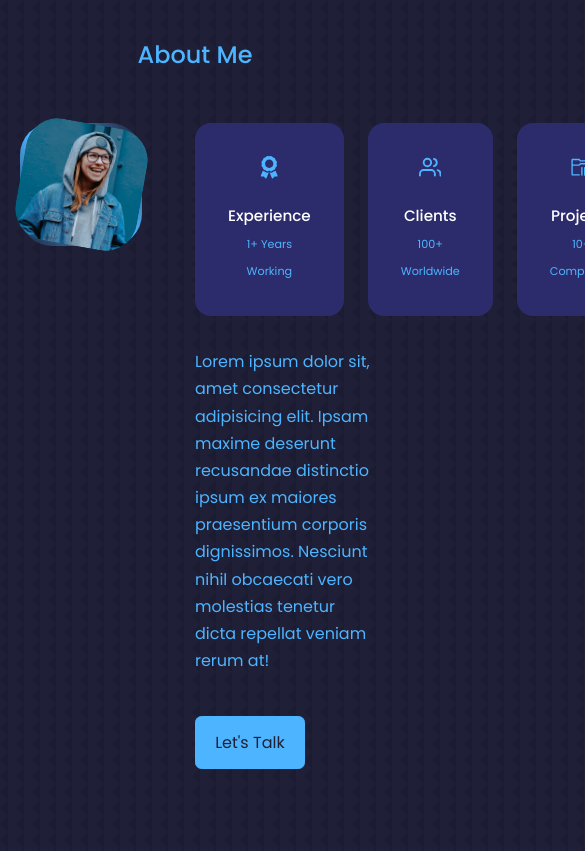
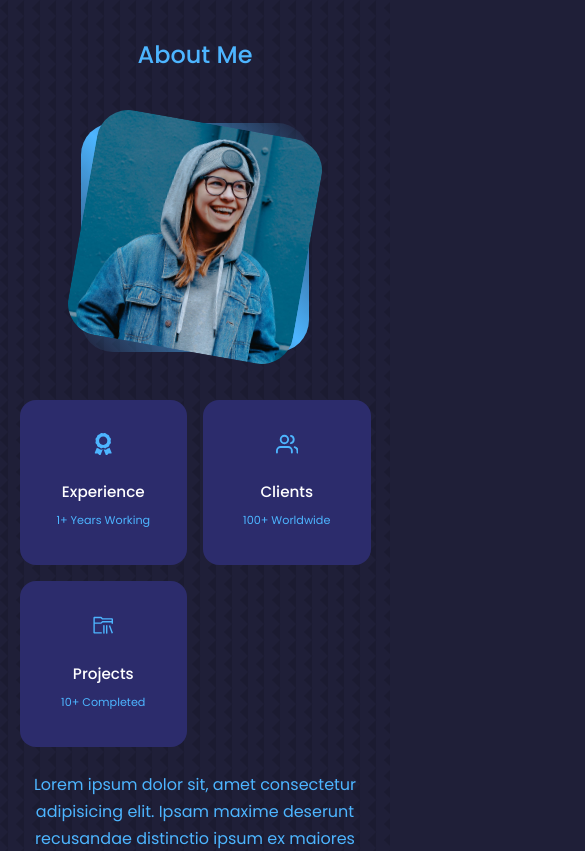
Before and after one commit to Praful-patil/react-portfolio-1, a React (Create React App) app: page / in a window 390 px wide. Shown: the part 960-1811 px from the top of the page, 585 px wide, since content can reach past the window. Built offline with nearby package versions, Linux system fonts and the light colour scheme.

Commit message:
About Css Update

```diff
--- a/src/components/about/about.css
+++ b/src/components/about/about.css
@@ -53,3 +53,35 @@
     margin: 2rem 0 2.6rem;
     color: var(--color-primary);
 }
+/* ===================== MEDIA QUERIES (MEDIUM DEVICES) ===================== */
+@media screen and (max-width:1024px){
+   .about__container{
+    grid-template-columns: 1fr;
+    gap: 0;
+   }
+   .about__me{
+    width: 50%;
+    margin: 2rem auto 4rem;
+   }
+   .about__content p{
+        margin: 1rem 0 1.5rem;
+   }
+}
+
+/* ===================== MEDIA QUERIES (SMALL DEVICES) ===================== */
+@media screen and (max-width:600px){
+    .about__me{
+        width: 65%;
+        margin: 0 auto 3rem;
+    }
+    .about__cards{
+        grid-template-columns: 1fr 1fr;
+        gap: 1rem;
+    }
+    .about__content{
+        text-align: center;
+    }
+    .about__content p{
+        margin: 1.5rem 0;
+    }
+}
```
